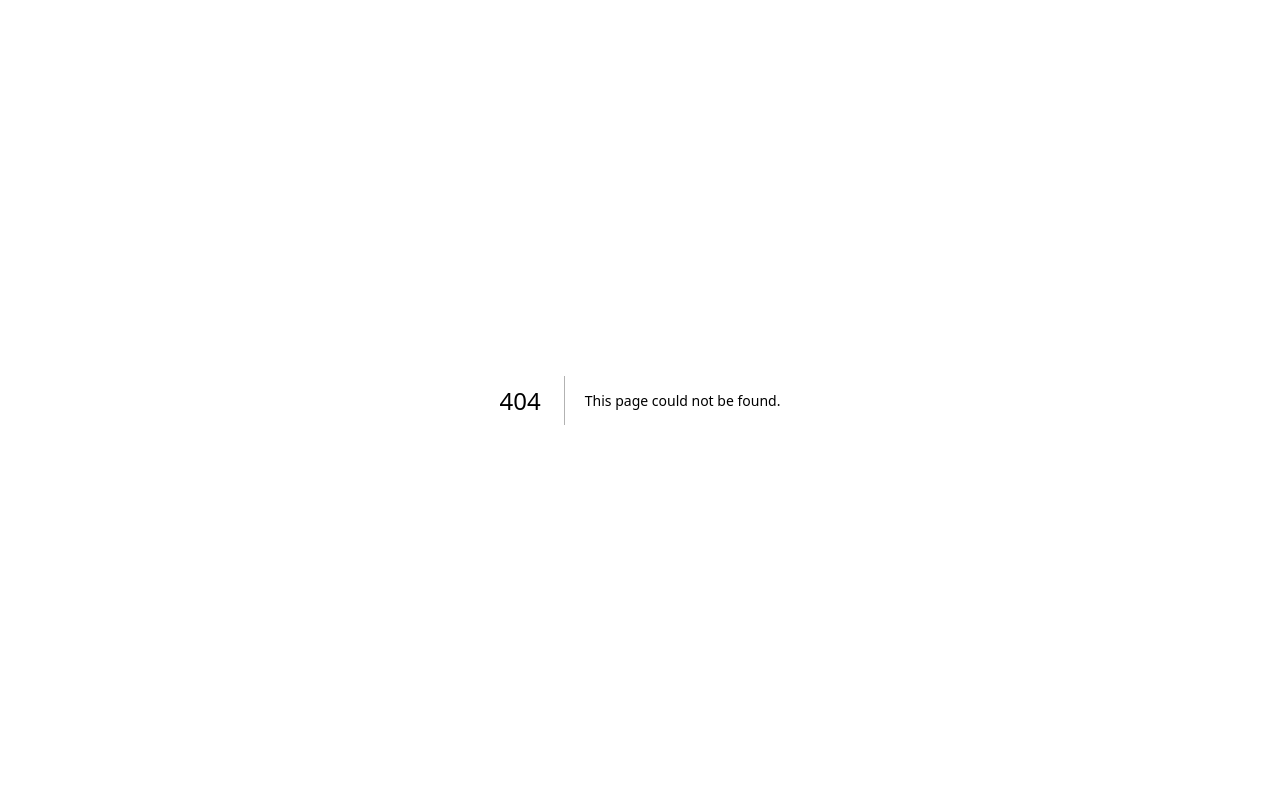
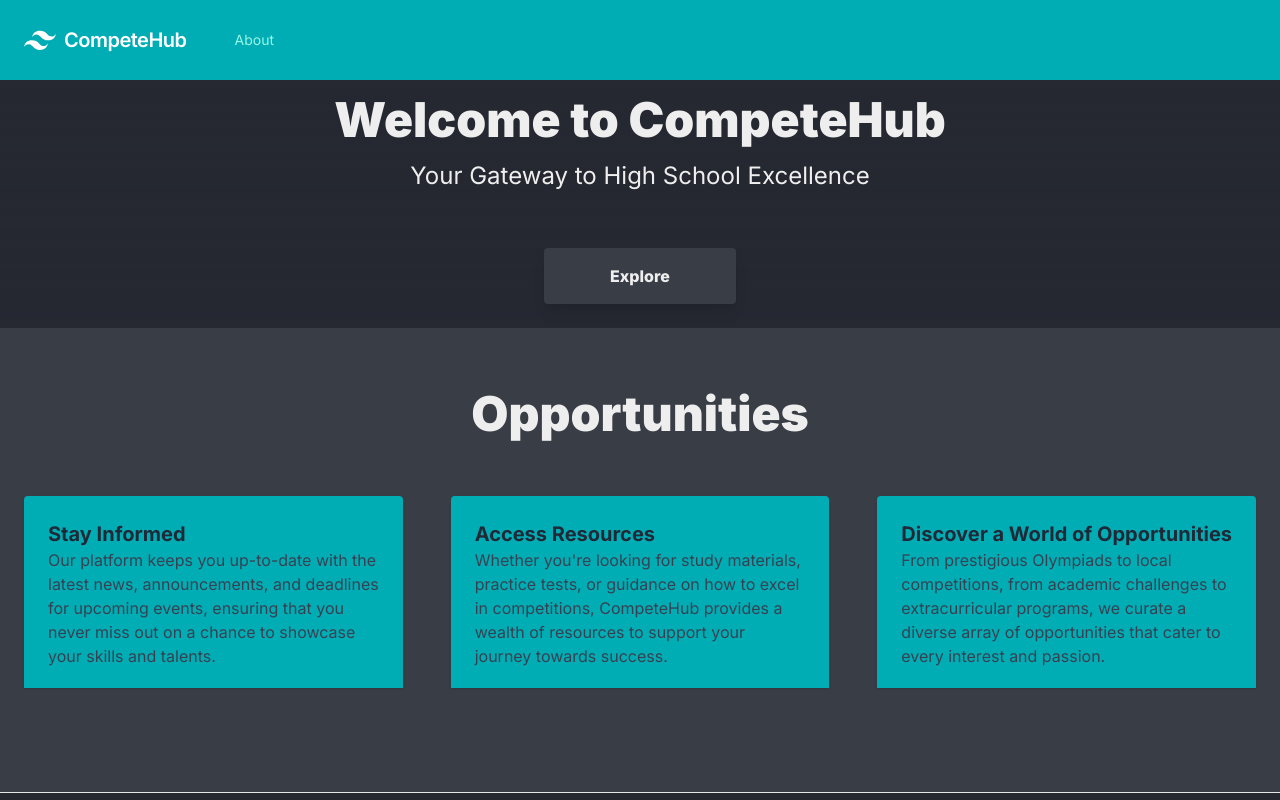
Before and after one commit to Nurbek-web/competehub, a Next.js app: page /about in a window 1280 px wide. Before the commit this address had no page. Built offline with nearby package versions, Linux system fonts and the light colour scheme.

Commit message:
added about page

```diff
--- /dev/null
+++ b/src/app/about/page.tsx
@@ -0,0 +1,104 @@
+"use client";
+
+import Image from "next/image";
+import {
+  AwaitedReactNode,
+  JSXElementConstructor,
+  Key,
+  ReactElement,
+  ReactNode,
+  ReactPortal,
+  useEffect,
+  useState,
+} from "react";
+
+import getData from "@/firebase/firestore/getData";
+
+export default function Home() {
+  return (
+    <>
+      <div className="container mx-auto ">
+        <div className="text-center px-3 lg:px-0">
+          <h1 className="my-4 text-2xl text-[#EEEEEE] md:text-3xl lg:text-5xl font-black leading-tight">
+            Welcome to CompeteHub
+          </h1>
+          <p className="leading-normal text-[#EEEEEE] text-base md:text-xl lg:text-2xl mb-8">
+            Your Gateway to High School Excellence
+          </p>
+
+          <a href="/">
+            <button className="mx-auto lg:mx-0 bg-[#393E46] hover:bg-[#525966] text-[#EEEEEE] font-extrabold rounded my-2 md:my-6 py-4 px-8 shadow-lg w-48">
+              Explore
+            </button>
+          </a>
+        </div>
+      </div>
+      <section className="bg-[#393E46] border-b py-8">
+        <div className="container mx-auto flex flex-wrap pt-4 pb-12">
+          <h2 className="w-full my-2 text-5xl font-black leading-tight text-center text-[#EEEEEE]">
+            Opportunities
+          </h2>
+          <div className="w-full mb-4">
+            <div className="h-1 mx-auto gradient w-64 opacity-25 my-0 py-0 rounded-t"></div>
+          </div>
+
+          <div className="w-full md:w-1/3 p-6 flex flex-col flex-grow flex-shrink">
+            <div className="flex-1 bg-[#00ADB5] rounded-t rounded-b-none overflow-hidden shadow">
+              <a
+                href="#"
+                className="flex flex-wrap no-underline hover:no-underline"
+              >
+                <div className="w-full font-bold text-xl text-gray-800 px-6 mt-6">
+                  Stay Informed
+                </div>
+                <p className="text-gray-700 text-base px-6 mb-5">
+                  Our platform keeps you up-to-date with the latest news,
+                  announcements, and deadlines for upcoming events, ensuring
+                  that you never miss out on a chance to showcase your skills
+                  and talents.
+                </p>
+              </a>
+            </div>
+          </div>
+
+          <div className="w-full md:w-1/3 p-6 flex flex-col flex-grow flex-shrink">
+            <div className="flex-1 bg-[#00ADB5] rounded-t rounded-b-none overflow-hidden shadow">
+              <a
+                href="#"
+                className="flex flex-wrap no-underline hover:no-underline"
+              >
+                <div className="w-full font-bold text-xl text-gray-800 px-6 mt-6">
+                  Access Resources
+                </div>
+                <p className="text-gray-700 text-base px-6 mb-5">
+                  Whether you're looking for study materials, practice tests, or
+                  guidance on how to excel in competitions, CompeteHub provides
+                  a wealth of resources to support your journey towards success.
+                </p>
+              </a>
+            </div>
+          </div>
+          <div className="w-full md:w-1/3 p-6 flex flex-col flex-grow flex-shrink">
+            <div className="flex-1 bg-[#00ADB5] rounded-t rounded-b-none overflow-hidden shadow">
+              <a
+                href="#"
+                className="flex flex-wrap no-underline hover:no-underline"
+              >
+                <div className="w-full font-bold text-xl text-gray-800 px-6 mt-6">
+                  Discover a World of Opportunities
+                </div>
+                <p className="text-gray-700 text-base px-6 mb-5">
+                  From prestigious Olympiads to local competitions, from
+                  academic challenges to extracurricular programs, we curate a
+                  diverse array of opportunities that cater to every interest
+                  and passion.
+                </p>
+              </a>
+            </div>
+          </div>
+        </div>
+      </section>
+    </>
+  );
+}
+35;
--- a/src/app/layout.tsx
+++ b/src/app/layout.tsx
@@ -16,7 +16,54 @@ export default function RootLayout({
 }>) {
   return (
     <html lang="en">
-      <body className={inter.className}>{children}</body>
+      <body className={inter.className}>
+        <div>
+          <nav className="flex items-center bg-[#00ADB5] justify-between flex-wrap  p-6">
+            <div className="flex items-center flex-shrink-0 text-white mr-6">
+              <a
+                href="/"
+                className="flex items-center flex-shrink-0 text-white mr-6 "
+              >
+                <svg
+                  className="fill-current h-8 w-8 mr-2"
+                  width="54"
+                  height="54"
+                  viewBox="0 0 54 54"
+                  xmlns="http://www.w3.org/2000/svg"
+                >
+                  <path d="M13.5 22.1c1.8-7.2 6.3-10.8 13.5-10.8 10.8 0 12.15 8.1 17.55 9.45 3.6.9 6.75-.45 9.45-4.05-1.8 7.2-6.3 10.8-13.5 10.8-10.8 0-12.15-8.1-17.55-9.45-3.6-.9-6.75.45-9.45 4.05zM0 38.3c1.8-7.2 6.3-10.8 13.5-10.8 10.8 0 12.15 8.1 17.55 9.45 3.6.9 6.75-.45 9.45-4.05-1.8 7.2-6.3 10.8-13.5 10.8-10.8 0-12.15-8.1-17.55-9.45-3.6-.9-6.75.45-9.45 4.05z" />
+                </svg>
+                <span className="font-semibold text-xl tracking-tight">
+                  CompeteHub
+                </span>
+              </a>
+            </div>
+            <div className="block lg:hidden">
+              <button className="flex items-center px-3 py-2 border rounded text-teal-200 border-teal-400 hover:text-white hover:border-white">
+                <svg
+                  className="fill-current h-3 w-3"
+                  viewBox="0 0 20 20"
+                  xmlns="http://www.w3.org/2000/svg"
+                >
+                  <title>Menu</title>
+                  <path d="M0 3h20v2H0V3zm0 6h20v2H0V9zm0 6h20v2H0v-2z" />
+                </svg>
+              </button>
+            </div>
+            <div className="w-full block flex-grow lg:flex lg:items-center lg:w-auto">
+              <div className="text-sm lg:flex-grow">
+                <a
+                  href="about"
+                  className="block mt-4 lg:inline-block lg:mt-0 text-teal-200 hover:text-white mr-4"
+                >
+                  About
+                </a>
+              </div>
+            </div>
+          </nav>
+        </div>
+        {children}
+      </body>
     </html>
   );
 }
--- a/src/app/page.tsx
+++ b/src/app/page.tsx
@@ -42,46 +42,6 @@ export default function Home() {
 
   return (
     <>
-      <div>
-        <nav className="flex items-center bg-[#00ADB5] justify-between flex-wrap  p-6">
-          <div className="flex items-center flex-shrink-0 text-white mr-6">
-            <svg
-              className="fill-current h-8 w-8 mr-2"
-              width="54"
-              height="54"
-              viewBox="0 0 54 54"
-              xmlns="http://www.w3.org/2000/svg"
-            >
-              <path d="M13.5 22.1c1.8-7.2 6.3-10.8 13.5-10.8 10.8 0 12.15 8.1 17.55 9.45 3.6.9 6.75-.45 9.45-4.05-1.8 7.2-6.3 10.8-13.5 10.8-10.8 0-12.15-8.1-17.55-9.45-3.6-.9-6.75.45-9.45 4.05zM0 38.3c1.8-7.2 6.3-10.8 13.5-10.8 10.8 0 12.15 8.1 17.55 9.45 3.6.9 6.75-.45 9.45-4.05-1.8 7.2-6.3 10.8-13.5 10.8-10.8 0-12.15-8.1-17.55-9.45-3.6-.9-6.75.45-9.45 4.05z" />
-            </svg>
-            <span className="font-semibold text-xl tracking-tight">
-              CompeteHub
-            </span>
-          </div>
-          <div className="block lg:hidden">
-            <button className="flex items-center px-3 py-2 border rounded text-teal-200 border-teal-400 hover:text-white hover:border-white">
-              <svg
-                className="fill-current h-3 w-3"
-                viewBox="0 0 20 20"
-                xmlns="http://www.w3.org/2000/svg"
-              >
-                <title>Menu</title>
-                <path d="M0 3h20v2H0V3zm0 6h20v2H0V9zm0 6h20v2H0v-2z" />
-              </svg>
-            </button>
-          </div>
-          <div className="w-full block flex-grow lg:flex lg:items-center lg:w-auto">
-            <div className="text-sm lg:flex-grow">
-              <a
-                href="#responsive-header"
-                className="block mt-4 lg:inline-block lg:mt-0 text-teal-200 hover:text-white mr-4"
-              >
-                About
-              </a>
-            </div>
-          </div>
-        </nav>
-      </div>
       <div className="">
         {loading ? (
           <>Loading ...</>
```
